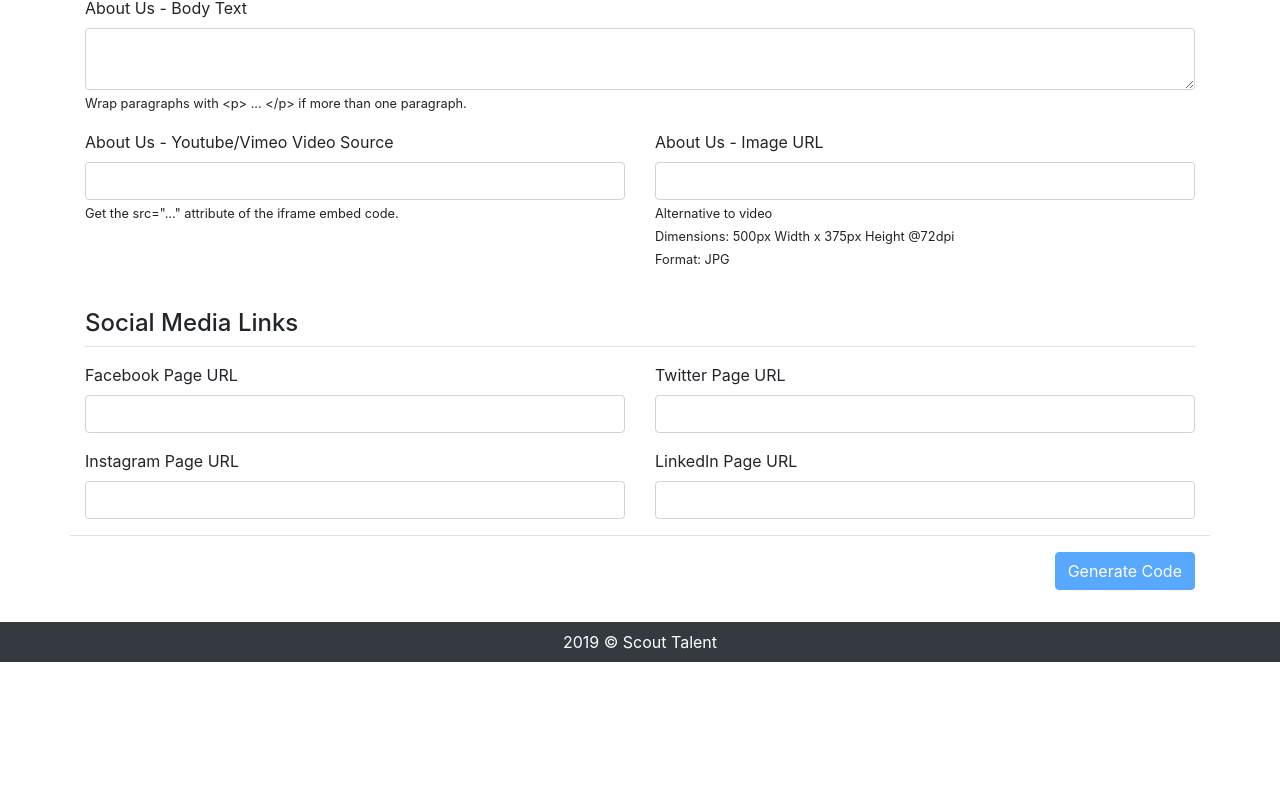
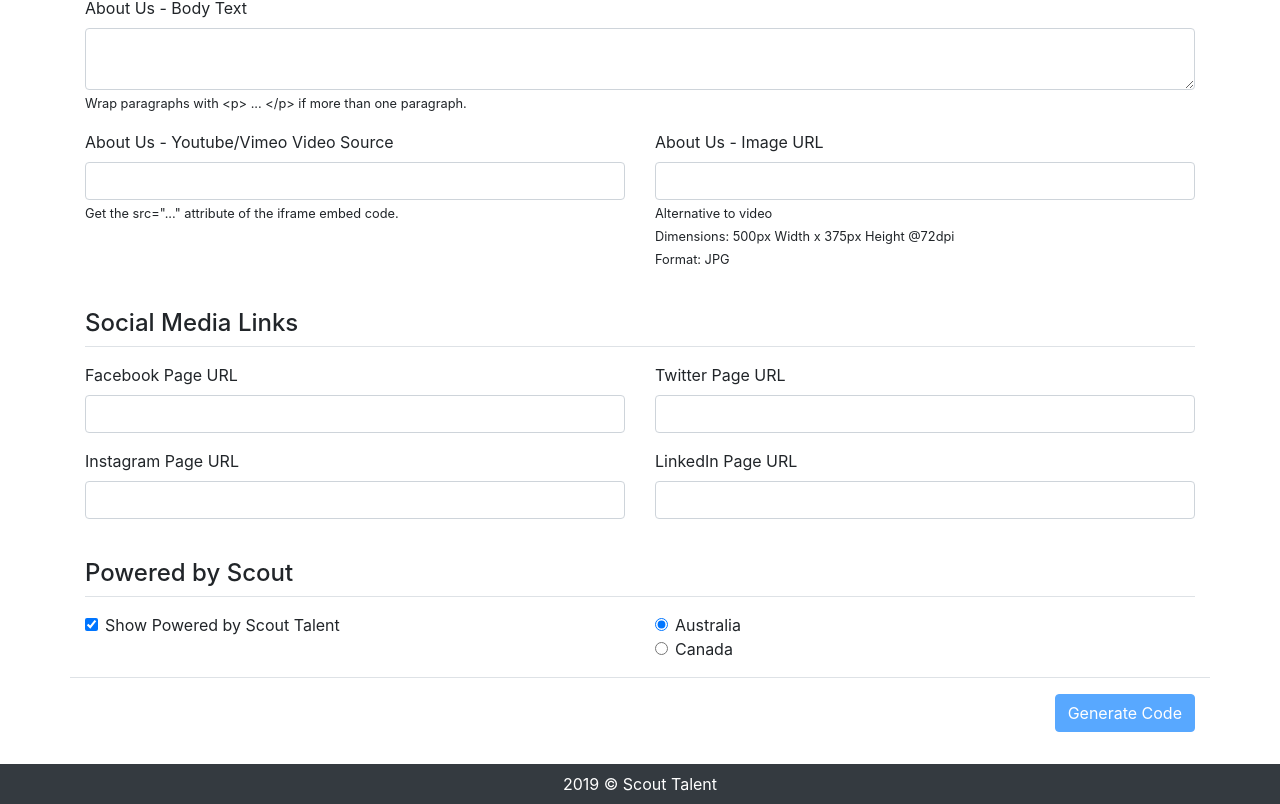
Before and after one commit to ldimacuha/job-skin-builder, a React (Create React App) app: page / in a window 1280 px wide. Shown: the part 1338-2142 px from the top of the page. Before the commit the page ends 2000 px from the top, so only its background shows below. Built offline with nearby package versions, Linux system fonts and the light colour scheme.

Commit message:
add powered by scout

```diff
--- a/src/containers/JobSkinBuilder.js
+++ b/src/containers/JobSkinBuilder.js
@@ -22,7 +22,8 @@ const JobSkinBuilder = props => {
       ...updatedForm[inputIdentifier],
     };
 
-    updatedFormElement.value = event.target.value;
+    updatedFormElement.value = event.target.type === 'checkbox' ? event.target.checked : event.target.value;
+
     updatedFormElement.valid = checkValidity(
       updatedFormElement.value,
       updatedFormElement.validation
--- a/src/containers/fields.js
+++ b/src/containers/fields.js
@@ -391,6 +391,47 @@ export const jobSkinFields = {
     touched: false,
     error: '',
   },
+
+  heading_poweredbyscout: {
+    fieldLabel: 'Powered by Scout',
+    elementType: 'heading',
+    elementGrid: 'col-12',
+    valid: true
+  },
+
+  POWERED_BY_SCOUT: {
+    fieldLabel: null,
+    elementType: 'checkbox',
+    elementGrid: 'col-sm-6',
+    elementConfig: {
+      type: 'checkbox',
+      label: 'Show Powered by Scout Talent',
+      id: 'powered_by_scout',
+    },
+    value: true,
+    valid: true,
+    touched: false,
+    error: '',
+  },
+
+  POWERED_BY_SCOUT_COUNTRY: {
+    fieldLabel: null,
+    elementType: 'radio',
+    elementGrid: 'col-sm-6',
+    elementConfig: {
+      type: 'radio',
+      name: 'powered_by_scout_country',
+      options: [
+        { value: 'https://scouttalenthq.com', displayValue: 'Australia' },
+        { value: 'https://scouttalent.ca', displayValue: 'Canada' },
+      ]
+    },
+    value: 'https://scouttalenthq.com',
+    valid: true,
+    touched: false,
+    error: '',
+  },
+
 }
 
 export default generalFields;
--- a/src/helpers/codeBuilder.js
+++ b/src/helpers/codeBuilder.js
@@ -41,36 +41,41 @@ export const googleFontCode = data => {
   )
 }
 
-export const footerCode = data => {
+export const footerCode = (socialIcons, poweredByScout) => {
   let string = '';
-
-  data.forEach((type) => {
+  socialIcons.forEach((type) => {
     switch (type) {
-      case 'facebook': string = string + '<a href="{{FB_URL}}" target="_blank" rel="noreferrer noopener"><i class="fab fa-facebook-square"></i></a>'; break;
-      case 'twitter': string = string + '<a href="{{TW_URL}}" target="_blank" rel="noreferrer noopener"><i class="fab fa-twitter-square"></i></a>'; break;
-      case 'instagram': string = string + '<a href="{{IG_URL}}" target="_blank" rel="noreferrer noopener"><i class="fab fa-instagram"></i></a>'; break;
-      case 'linkedin': string = string + '<a href="{{LI_URL}}" target="_blank" rel="noreferrer noopener"><i class="fab fa-linkedin"></i></a>'; break;
+      case 'facebook': string += '<a href="{{FB_URL}}" target="_blank" rel="noreferrer noopener"><i class="fab fa-facebook-square"></i></a>'; break;
+      case 'twitter': string += '<a href="{{TW_URL}}" target="_blank" rel="noreferrer noopener"><i class="fab fa-twitter-square"></i></a>'; break;
+      case 'instagram': string += '<a href="{{IG_URL}}" target="_blank" rel="noreferrer noopener"><i class="fab fa-instagram"></i></a>'; break;
+      case 'linkedin': string += '<a href="{{LI_URL}}" target="_blank" rel="noreferrer noopener"><i class="fab fa-linkedin"></i></a>'; break;
       default: { }
     }
   });
 
   const currentYear = new Date().getFullYear();
+  const poweredByScoutCode = poweredByScout ? `<div class="d-block">Powered by <a href="{{POWERED_BY_SCOUT_COUNTRY}}" target="_blank">Scout Talent</a></div>` : '';
 
   return (
     `<footer>
     <div class="container">
-      <div class="row align-items-center">
-        <div class="col-sm text-center text-sm-left">
-          Copyright &copy; ` + currentYear + `{{COMPANY_NAME}}
-          <a href="https://www.applynow.com.au/privacy" target="_blank" rel="noreferrer noopener">Privacy
-            Policy</a> | <a href="https://www.applynow.com.au/terms" target="_blank" rel="noreferrer noopener">Terms and
-            Conditions</a>
+      <div class="d-flex flex-column flex-sm-row flex-wrap align-items-center">
+        <div class="mr-sm-auto text-center text-sm-left">
+          <div class="copyright">
+            &copy; ` + currentYear + ` {{COMPANY_NAME}}
+          </div>
+          <div class="footer-links">
+            <a href="https://www.applynow.com.au/privacy" target="_blank" rel="noreferrer noopener">Privacy
+              Policy</a> | <a href="https://www.applynow.com.au/terms" target="_blank" rel="noreferrer noopener">Terms and
+              Conditions</a>
+          </div>
         </div>
-        <div class="col-sm text-center text-sm-right">
+        <div class="text-center text-sm-right">
           <div class="social-links">`
     + string +
+    `</div>`
+    + poweredByScoutCode +
     `</div>
-        </div>
       </div>
     </div>
   </footer>`
--- a/src/helpers/generateCode.js
+++ b/src/helpers/generateCode.js
@@ -50,7 +50,7 @@ const generateCode = (templateCode, data) => {
   }
 
   if (socialIconsInputs.length > 0) {
-    code += footerCode(socialIcons);
+    code += footerCode(socialIcons, data.POWERED_BY_SCOUT.value);
   }
 
   code += baseCode.boilerplate_js;
--- a/src/ui/form/input.js
+++ b/src/ui/form/input.js
@@ -36,6 +36,26 @@ const Input = props => {
             </option>
           ))}
         </Form.Control>;
+      break;
+    case 'checkbox':
+      inputElement =
+        <Form.Check className={inputClasses.join(' ')} checked={props.value} {...props.elementConfig} onChange={props.changed} />;
+      break;
+    case 'radio':
+      inputElement =
+        <>
+          {props.elementConfig.options.map(option => (
+            <Form.Check
+              key={option.value}
+              className={inputClasses.join(' ')}
+              label={option.displayValue}
+              value={option.value}
+              checked={option.value === props.value ? true : false}
+              id={props.elementConfig.name + option.value}
+              {...props.elementConfig}
+              onChange={props.changed} />
+          ))}
+        </>
       break;
     case 'heading':
       inputElement = <h4 className="border-bottom mt-4 pb-2">{props.fieldLabel}</h4>;
```
